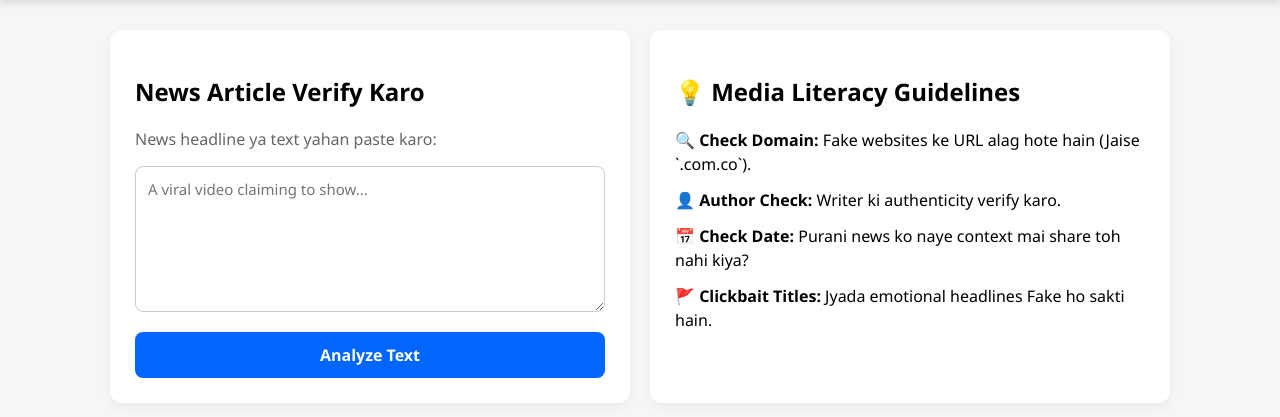
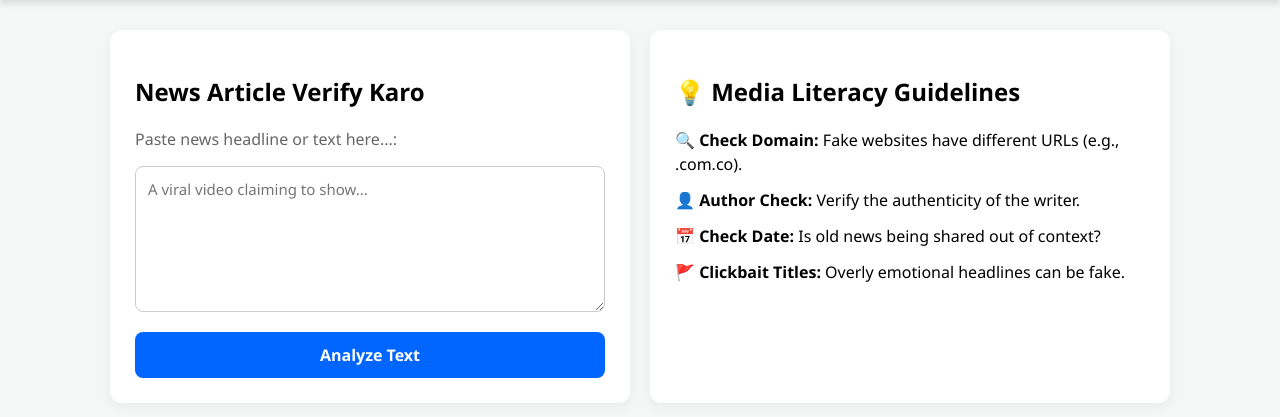
Before and after one commit to shaikhayesha8222-a11y/FakeNewsApp, a Flask app: page / in a window 1280 px wide. Shown: the part 184-601 px from the top of the page. Run offline with Flask 3, Linux system fonts and the light colour scheme.

Commit message:
Update index.html

```diff
--- a/templates/index.html
+++ b/templates/index.html
@@ -90,7 +90,7 @@
         <!-- Input Form Section -->
         <div class="card">
             <h2>News Article Verify Karo</h2>
-            <p style="color: #666;">News headline ya text yahan paste karo:</p>
+            <p style="color: #666;">Paste news headline or text here...:</p>
 
             <form action="/predict" method="POST">
                 <textarea name="news" rows="6" placeholder="A viral video claiming to show..." required>{{ request.form['news'] if request.form['news'] else '' }}</textarea>
@@ -109,10 +109,10 @@
         <div class="card">
             <h2>💡 Media Literacy Guidelines</h2>
             <ul class="guidelines" style="list-style-type: none; padding-left: 0;">
-                <li>🔍 <strong>Check Domain:</strong> Fake websites ke URL alag hote hain (Jaise `.com.co`).</li>
-                <li>👤 <strong>Author Check:</strong> Writer ki authenticity verify karo.</li>
-                <li>📅 <strong>Check Date:</strong> Purani news ko naye context mai share toh nahi kiya?</li>
-                <li>🚩 <strong>Clickbait Titles:</strong> Jyada emotional headlines Fake ho sakti hain.</li>
+                <li>🔍 <strong>Check Domain:</strong> Fake websites have different URLs (e.g., .com.co).</li>
+                <li>👤 <strong>Author Check:</strong> Verify the authenticity of the writer.</li>
+                <li>📅 <strong>Check Date:</strong> Is old news being shared out of context?</li>
+                <li>🚩 <strong>Clickbait Titles:</strong> Overly emotional headlines can be fake.</li>
             </ul>
         </div>
     </div>
```
